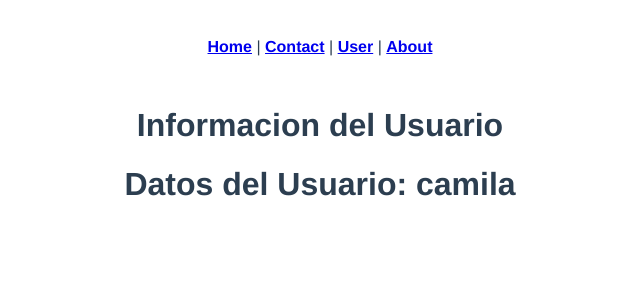
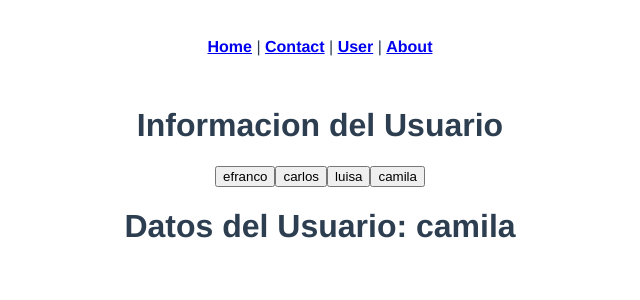
Before and after one commit to efranco89/vueroute, a Vue app: page /users/camila in a window 1280 px wide. Shown: the top 300 px of the page, without its empty margins (320-960 px from the left). Built offline with nearby package versions, Linux system fonts and the light colour scheme.

Commit message:
Ref Routing with params and events 1

```diff
--- a/src/components/User.vue
+++ b/src/components/User.vue
@@ -1,5 +1,5 @@
 <template>
-  <div class="user">
+  <div>
     <h1>Datos del Usuario: {{ $route.params.id }}</h1>
   </div>
 </template>
--- a/src/views/Users.vue
+++ b/src/views/Users.vue
@@ -1,7 +1,11 @@
 <template>
   <div class="users">
     <h1>Informacion del Usuario</h1>
-    <user/>
+    <router-link :to="{ name:'users', params: {id: user } }"
+      v-for="(user) in usersArray" :key="user">
+      <button type="button" name="button">{{ user }}</button>
+    </router-link>
+    <User/>
   </div>
 </template>
 <script>
@@ -9,6 +13,13 @@
   export default{
     components: {
       User
+    },
+    data(){
+      return{
+        usersArray: [
+          'efranco', 'carlos', 'luisa', 'camila'
+        ]
+      }
     }
   }
 </script>
```
